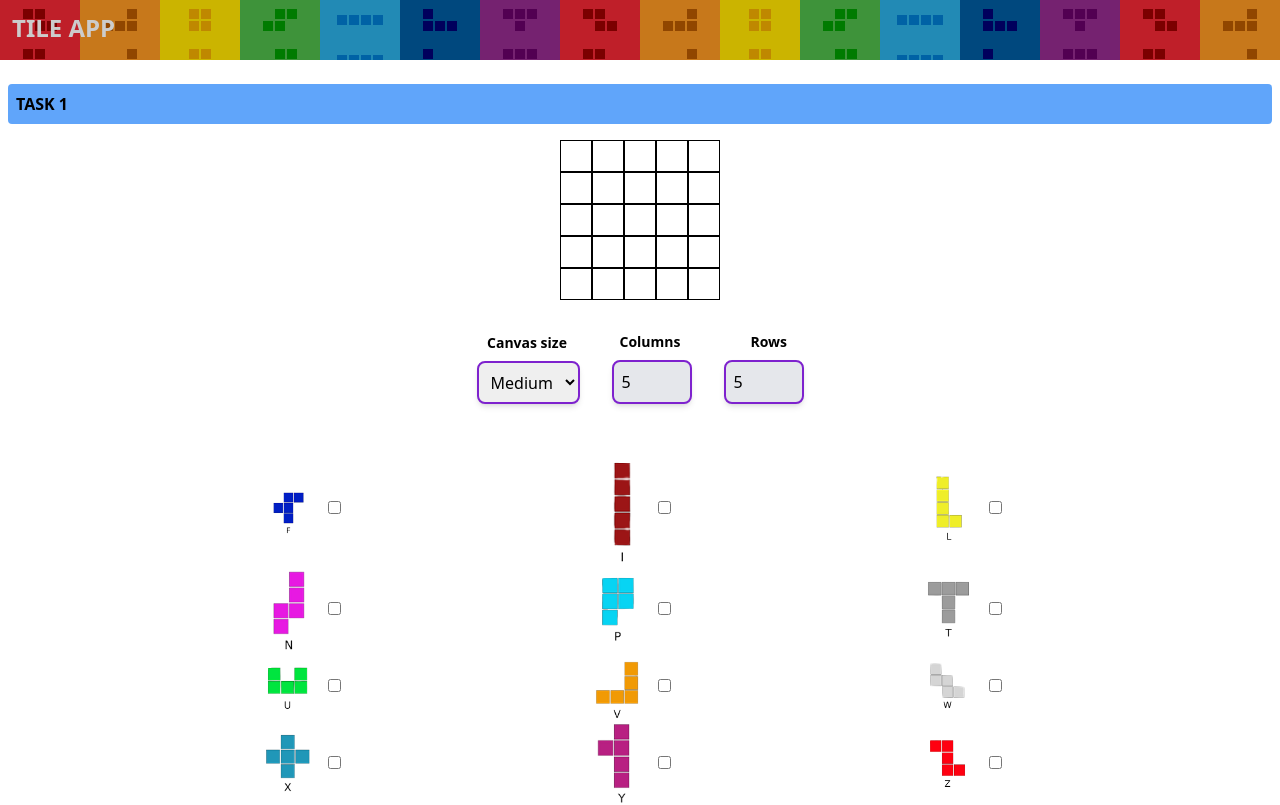
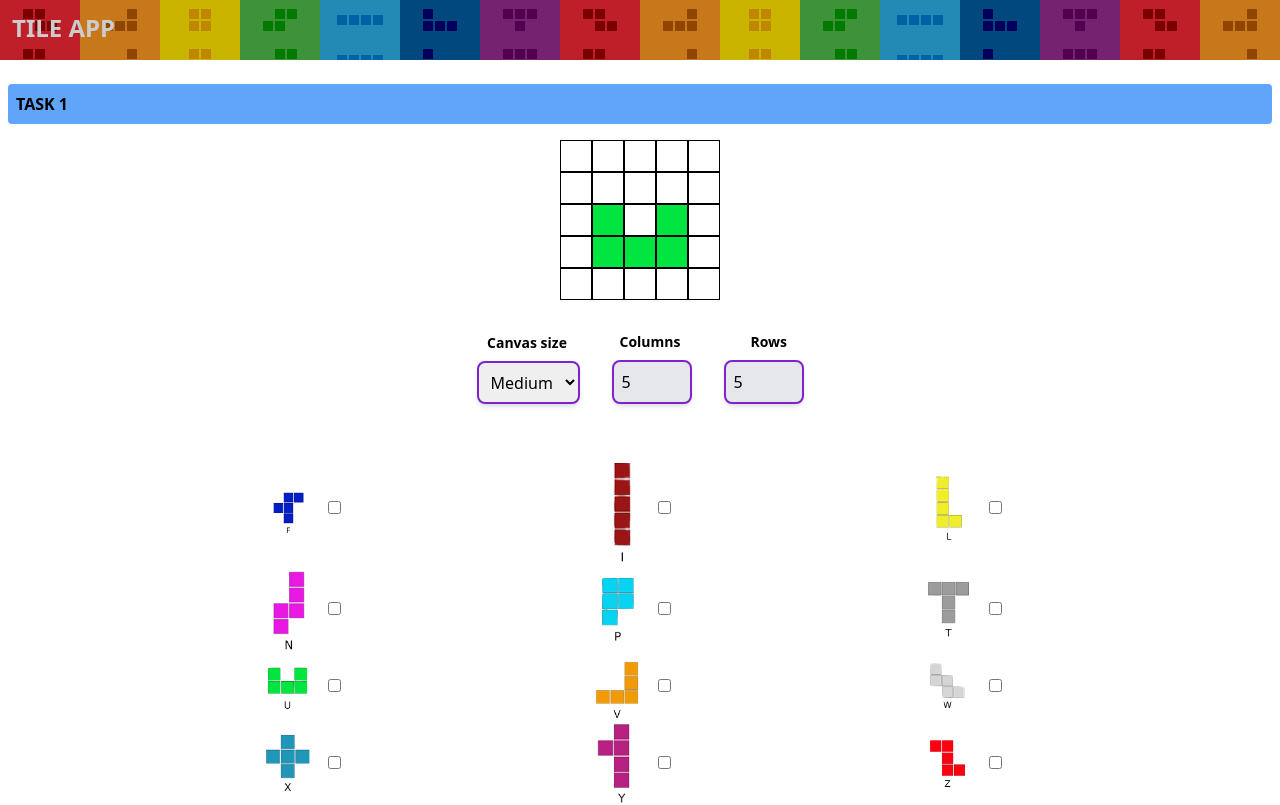
Before and after one commit to HyperPunkss/tetris-tiler-frontend, a Next.js app: page / in a window 1280 px wide. Shown: the top 805 px of the page. Built offline with nearby package versions, Linux system fonts and the light colour scheme.

Commit message:
Working on Grid component. Grid cells are being colored according to a specific string value.

```diff
--- a/components/Grid.jsx
+++ b/components/Grid.jsx
@@ -1,14 +1,11 @@
-import React, { useState } from "react";
+import React, { useEffect, useState } from "react";
 
 const Grid = ({ rows, columns, sizeData, colorData }) => {
     const [cellSize, setCellSize] = useState("medium");
-    const [cellColor, setCellColor] = useState("")
+    const [cellColors, setCellColors] = useState([]);
 
-    const handleClick = (id) => {
-        console.log(id);
-    };
-
-    //Letter Compare and returning the matching Colour
+    useEffect(() => {
+        // Letter Compare and returning the matching Colour
         const letterArray = [
             { letter: "F", color: "#001fc4" },
             { letter: "I", color: "#9c1516" },
@@ -22,21 +19,31 @@ const Grid = ({ rows, columns, sizeData, colorData }) => {
             { letter: "X", color: "#2097b8" },
             { letter: "Y", color: "#b82082" },
             { letter: "Z", color: "#ff0011" },
-      {letter: "B", color: "#000000"},
-      {letter: "E", color: "#ffffff"}
+            { letter: "B", color: "#000000" },
+            { letter: "E", color: "#ffffff" },
         ];
-  for(let i; i<colorData.length; i++){
+        console.log("colordata", colorData.length);
+        console.log(colorData);
+        const newColorData = colorData.replace(/\s/g,'')
+        console.log(newColorData);
+        const colors = [];
+        for (let i = 0; i < newColorData.length; i++) {
             const result = letterArray
                 .filter((item) => {
-        return item.letter === colorData[i];
+                    return item.letter === newColorData[i];
                 })
                 .map((item) => {
                     return item.color;
                 });
-    setCellColor(result[0])
-//console.log(result[0]);
+            console.log("result", result);
+            colors.push(result[0]);
         }
+        setCellColors(colors);
+    }, [colorData]);
 
+    const handleClick = (id) => {
+        console.log(id);
+    };
 
     const handleSizeChange = (event) => {
         setCellSize(event.target.value);
@@ -53,7 +60,14 @@ const Grid = ({ rows, columns, sizeData, colorData }) => {
         const row = [];
         for (let j = 0; j < columns; j++) {
             const id = `${i}-${j}`;
-            row.push(<div className={`${cellClasses[sizeData]} border border-black`} key={id} onClick={() => handleClick(id)}></div>);
+            row.push(
+                <div
+                    className={`${cellClasses[sizeData]} border border-black`}
+                    key={id}
+                    onClick={() => handleClick(id)}
+                    style={{ backgroundColor: cellColors[i * columns + j] }}
+                ></div>
+            );
         }
         grid.push(
             <div className="flex" key={i}>
@@ -61,6 +75,7 @@ const Grid = ({ rows, columns, sizeData, colorData }) => {
             </div>
         );
     }
+
     return (
         <div className="mt-4">
             <div className="flex flex-col">{grid}</div>
--- a/pages/index.js
+++ b/pages/index.js
@@ -72,7 +72,7 @@ export default function Home() {
             <h1 className="font-bold bg-blue-400 p-2 rounded">TASK 1</h1>
             <div className="flex flex-col">
                 <div className="flex justify-center items-center">
-                    <Grid rows={rowData} columns={columnData} sizeData={sizeData} colorData={"F"}/>
+                    <Grid rows={rowData} columns={columnData} sizeData={sizeData} colorData={"EEEEE EEEEE EUEUE EUUUE EEEEE"}/>
                 </div>
                 <div className="flex justify-center items-center p-4">
                     <SizePicker onSizeChange={handleSizeChange} />
```
Lines whose indentation alone changed are shown as unchanged.
